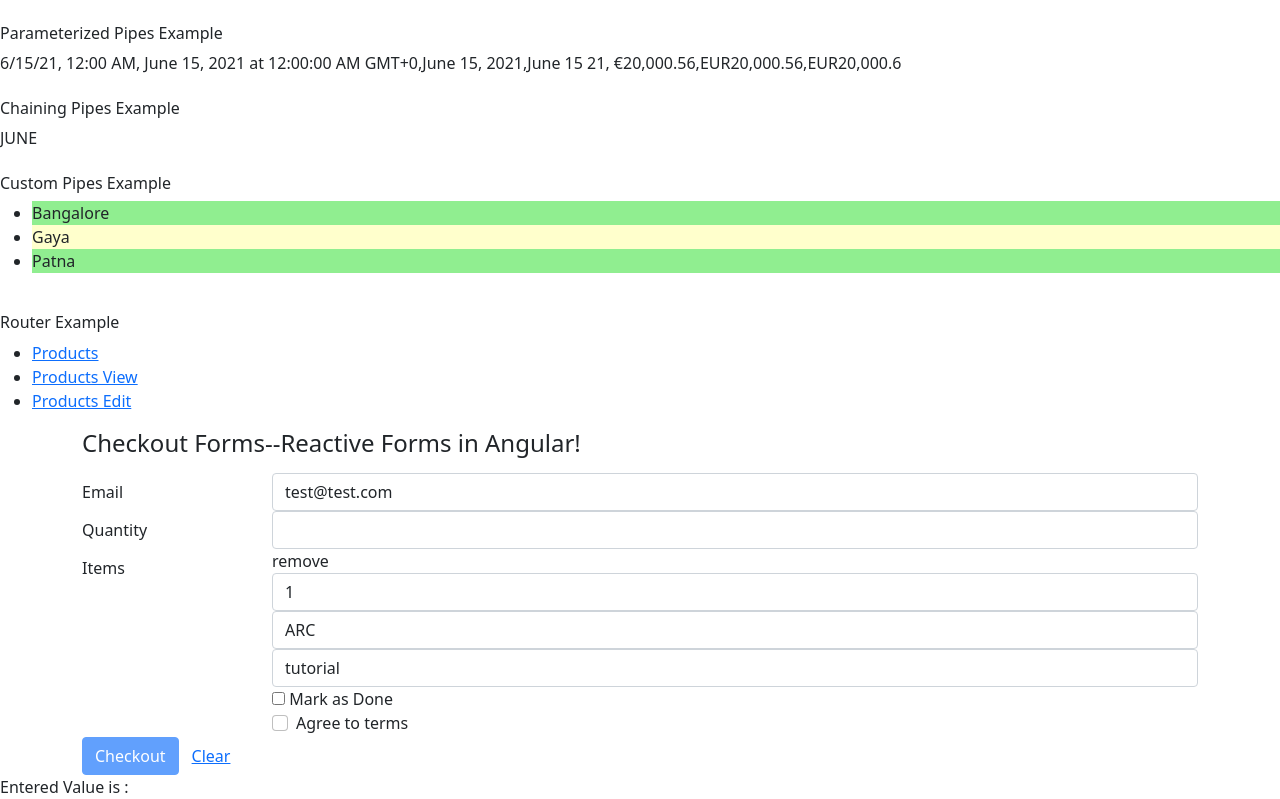
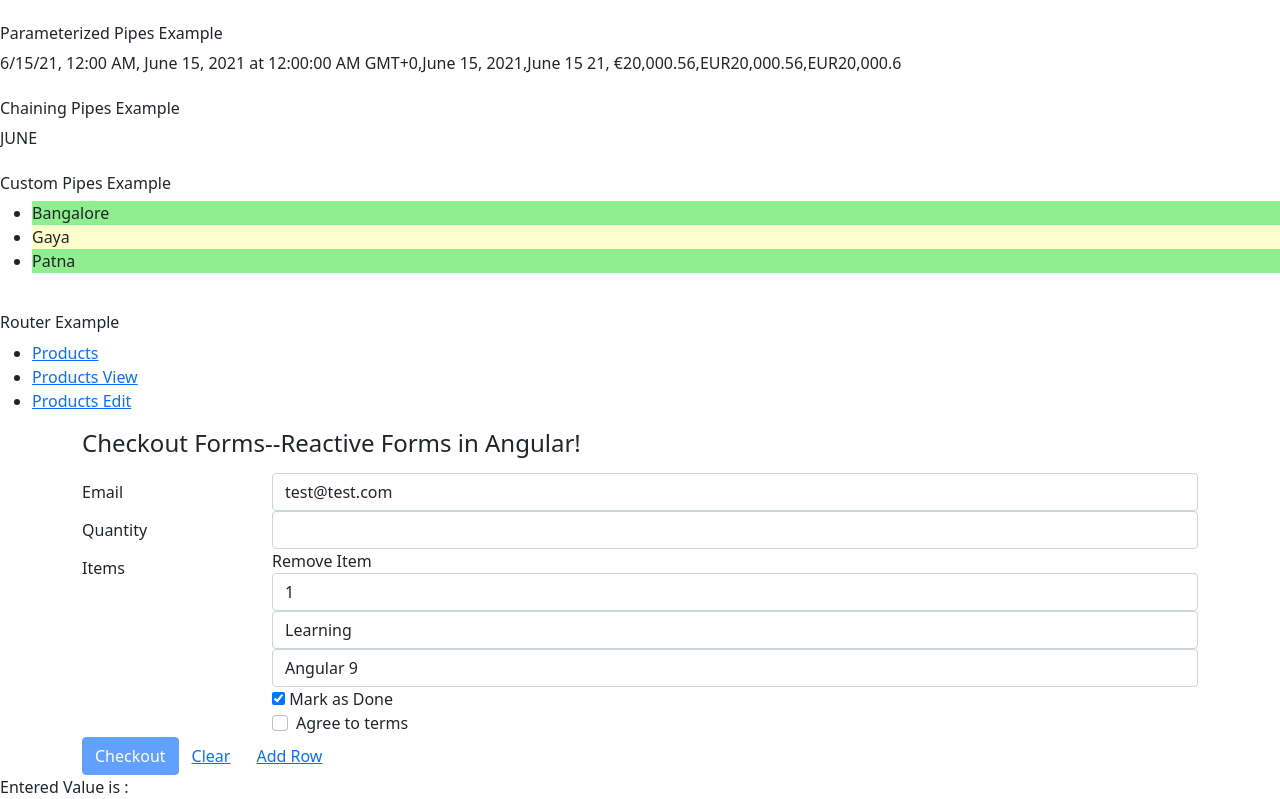
Before and after one commit to SujeetGupta13/angular9, an Angular app: page /checkout in a window 1280 px wide. Shown: the part 1601-2400 px from the top of the page. Built offline with nearby package versions, Linux system fonts and the light colour scheme.

Commit message:
Reactive forms Add and remove Rows dynamically

```diff
--- a/src/app/checkout/checkout.component.html
+++ b/src/app/checkout/checkout.component.html
@@ -34,7 +34,7 @@
             <label for="items" class="col-sm-2 col-form-label">Items</label>
             <div class="col-sm-10" formArrayName="items">
                 <div *ngFor="let item of checkoutForm.controls.items['controls']; let i=index" [formGroupName]="i">
-                    <a [routerLink] (click)="removeItem(i)">remove</a>
+                    <a [routerLink] (click)="removeItem(i);">Remove Item</a>
                     <input type="text" class="form-control"  formControlName="itemId" id="task{{i}}">
                     <input type="text" class="form-control"  formControlName="itemName" id="task{{i}}">
                     <input type="text" class="form-control"  formControlName="itemDesc" id="task{{i}}">
@@ -58,6 +58,7 @@
           <div class="col-sm-10">
             <button type="submit" class="btn btn-primary" [disabled]="!checkoutForm.valid">Checkout</button>
             <button type="submit" class="btn btn-link" (click)="resetForm();">Clear</button>
+            <button type="submit" class="btn btn-link" (click)="addNewItem();">Add Row</button>
           </div>
         </div>
       </form>
--- a/src/app/checkout/checkout.component.ts
+++ b/src/app/checkout/checkout.component.ts
@@ -58,9 +58,6 @@ export class CheckoutComponent implements OnInit {
 
    }
 
-   removeItem(id){
-
-   }
    postData(){
      console.log(this.checkoutForm);
      console.log(this.checkoutForm.value);// this will give All formControl of forms
@@ -100,7 +97,43 @@ export class CheckoutComponent implements OnInit {
      this.checkoutForm.statusChanges.subscribe( data =>{
       console.log(data);
     })
+
+    console.log(this.checkoutForm.get('items')?.value.length);
+    console.log(this.checkoutForm.get('items')?.value);
+    let item = this.checkoutForm.get('items')?.value;
+    console.log(item[0].itemName);
+
+    this.checkoutForm.get('items')?.setValue([{
+            itemId: ['1'],
+            itemName: ['Learning'],
+            itemDesc: ['Angular 9'],
+            itemDone: ['', Validators.requiredTrue],
+    }])
+
+    //this.checkoutForm.get('items')?.reset();
   }
+
+  getItems(){
+    return this.checkoutForm.get('items') as FormArray;
+  }
+  //a new ellemet shud be added
+  addNewItem(){
+    const itemLength = this.itemsArr.length;
+    const newItem = this.formBuilder.group({
+      itemId: [ itemLength + 1 ],
+      itemName: [''],
+      itemDesc: [''],
+      itemDone: ['', Validators.requiredTrue],
+    })
+    this.getItems().push(newItem);
+  }
+
+
+  removeItem(itemId){
+    console.log('remove item clicked');
+    console.log(itemId);
+    this.getItems().removeAt(itemId);
+    }
 
   resetForm(){
     this.checkoutForm.reset();// this will reset entire form data
```
